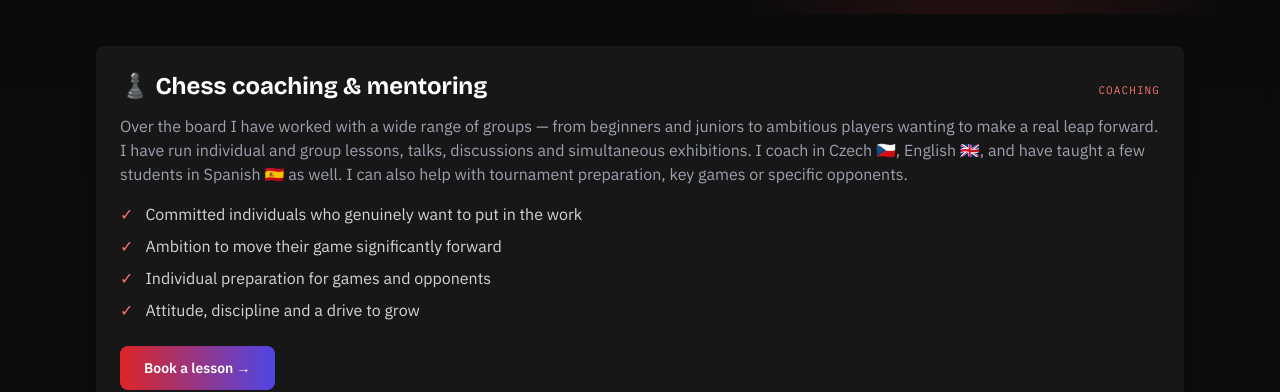
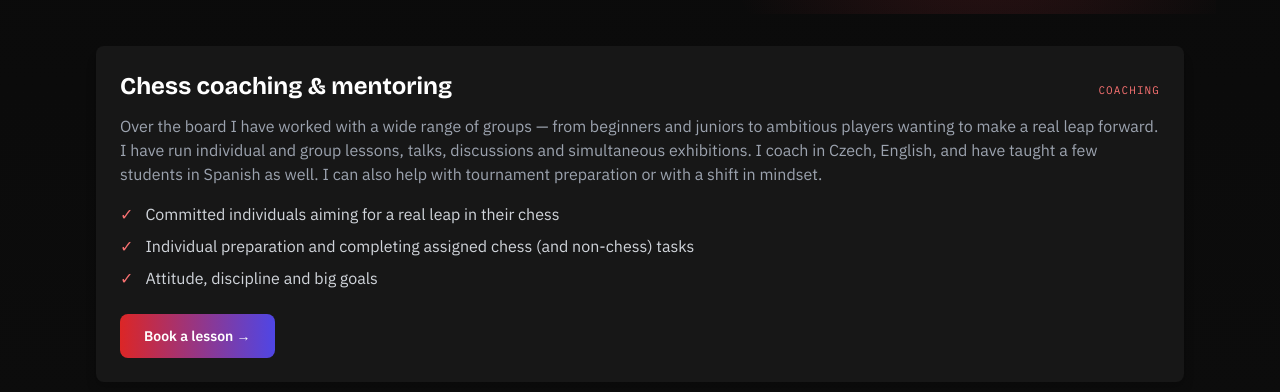
Before and after one commit to petrhollan22/petr-portfolio, a Next.js app: page /en/hustle in a window 1280 px wide. Shown: the part 306-698 px from the top of the page. Built offline with nearby package versions, Linux system fonts and the light colour scheme; no server answers.

Commit message:
Simplify chess coaching text, remove flag emoji, refine target audience

```diff
--- a/data/hustle.ts
+++ b/data/hustle.ts
@@ -15,19 +15,18 @@ export interface HustleProject {
 export const hustleProjects: HustleProject[] = [
   {
     id: "chess-coaching",
-    title: { cs: "♟️ Šachový trénink & mentoring", en: "♟️ Chess coaching & mentoring" },
+    title: { cs: "Šachový trénink & mentoring", en: "Chess coaching & mentoring" },
     description: {
-      cs: "Za šachovnicí jsem pracoval s různorodými skupinami — od začátečníků a juniorů až po ambiciózní hráče, kteří se chtěli výrazně posunout. Vedl jsem individuální i skupinové tréninky, přednášky, besedy i simultánky. Trénoval jsem v češtině 🇨🇿, angličtině 🇬🇧 a několik svěřenců dokonce i ve španělštině 🇪🇸. Pomoci dokážu také s přípravou na turnaje, důležité partie nebo konkrétní soupeře.",
-      en: "Over the board I have worked with a wide range of groups — from beginners and juniors to ambitious players wanting to make a real leap forward. I have run individual and group lessons, talks, discussions and simultaneous exhibitions. I coach in Czech 🇨🇿, English 🇬🇧, and have taught a few students in Spanish 🇪🇸 as well. I can also help with tournament preparation, key games or specific opponents."
+      cs: "Za šachovnicí jsem pracoval s různorodými skupinami — od začátečníků a juniorů až po ambiciózní hráče, kteří se chtěli výrazně posunout. Vedl jsem individuální i skupinové tréninky, přednášky, besedy i simultánky. Trénoval jsem v češtině, angličtině a několik svěřenců dokonce i ve španělštině. Dokážu pomoct také s přípravou na turnaje nebo se změnou mindsetu.",
+      en: "Over the board I have worked with a wide range of groups — from beginners and juniors to ambitious players wanting to make a real leap forward. I have run individual and group lessons, talks, discussions and simultaneous exhibitions. I coach in Czech, English, and have taught a few students in Spanish as well. I can also help with tournament preparation or with a shift in mindset."
     },
     type: "coaching",
     cta: { cs: "Domluvit lekci", en: "Book a lesson" },
     ctaLink: "/schedule-time",
     bullets: [
-      { cs: "Zapálení jednotlivci s chutí na sobě opravdu pracovat", en: "Committed individuals who genuinely want to put in the work" },
-      { cs: "Ambice posunout svou hru výrazně dál", en: "Ambition to move their game significantly forward" },
-      { cs: "Individuální příprava na partie a soupeře", en: "Individual preparation for games and opponents" },
-      { cs: "Přístup, disciplína a chuť růst", en: "Attitude, discipline and a drive to grow" }
+      { cs: "Zapálení jedinci s ambicí se šachově významně zlepšit", en: "Committed individuals aiming for a real leap in their chess" },
+      { cs: "Individuální příprava a plnění zadaných (ne)šachových úkolů", en: "Individual preparation and completing assigned chess (and non-chess) tasks" },
+      { cs: "Přístup, disciplína a velké cíle", en: "Attitude, discipline and big goals" }
     ]
   },
   {
```
